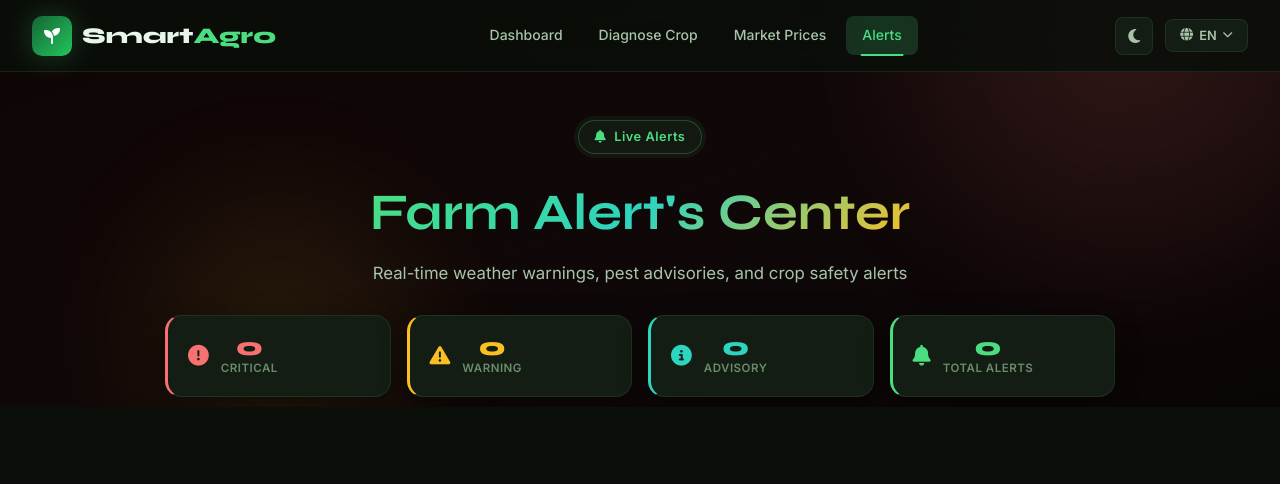
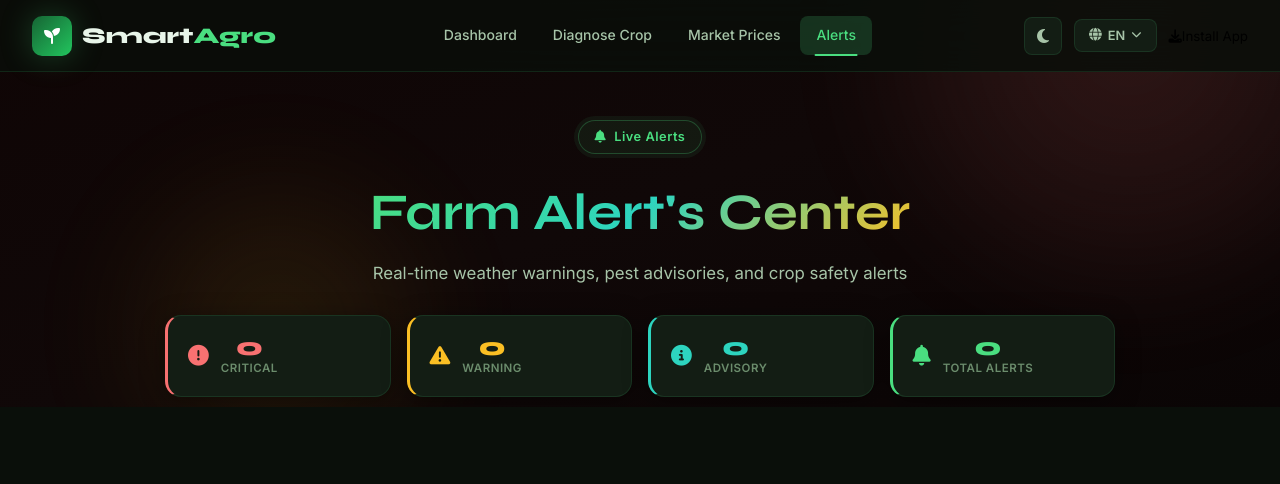
Before and after one commit to Anant-083/SMARTAGRO-83, a Flask app: page /alerts in a window 1280 px wide. Shown: the top 484 px of the page. Run offline with Flask 3, Linux system fonts and the light colour scheme.

Commit message:
Update templates/alerts.html

```diff
--- a/templates/alerts.html
+++ b/templates/alerts.html
@@ -24,8 +24,7 @@
   <div class="nav-brand">
     <div class="brand-icon"><i class="fas fa-seedling"></i></div>
     <span class="brand-text">Smart<span class="brand-accent">Agro</span></span>
-  </div>
-  <div class="nav-links" id="navLinks">
+  </div><div class="nav-links" id="navLinks">
     <a href="/" class="nav-item" data-translate="nav_dashboard"><i class="fas fa-th-large"></i><span>Dashboard</span></a>
     <a href="/diagnose" class="nav-item" data-translate="nav_diagnose"><i class="fas fa-microscope"></i><span>Diagnose Crop</span></a>
     <a href="/market" class="nav-item" data-translate="nav_market"><i class="fas fa-chart-line"></i><span>Market Prices</span></a>
@@ -44,6 +43,9 @@
         <div class="lang-list" id="langList"></div>
       </div>
     </div>
+    <button class="install-btn" id="installBtn" title="Install SmartAgro App">
+      <i class="fas fa-download"></i><span>Install App</span>
+    </button>
     <button class="hamburger" id="hamburger"><span></span><span></span><span></span></button>
   </div>
 </nav>
@@ -214,7 +216,7 @@
 </footer>
 
 <div class="toast" id="toast"></div>
-  <nav id="mobileBottomNav">
+<nav id="mobileBottomNav">
   <a href="/"><i class="fas fa-home"></i><span>Home</span></a>
   <a href="/diagnose"><i class="fas fa-microscope"></i><span>Diagnose</span></a>
   <a href="/market"><i class="fas fa-chart-line"></i><span>Mandi Prices</span></a>
```
